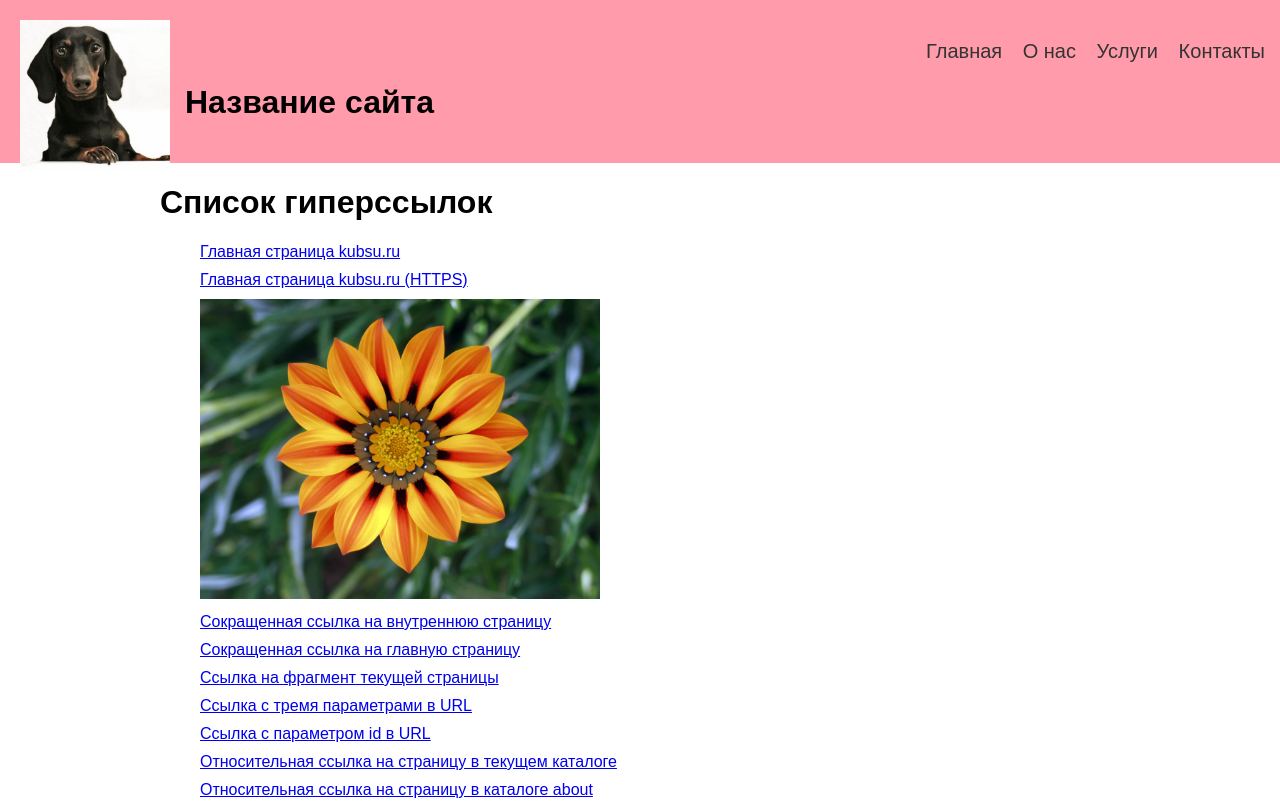
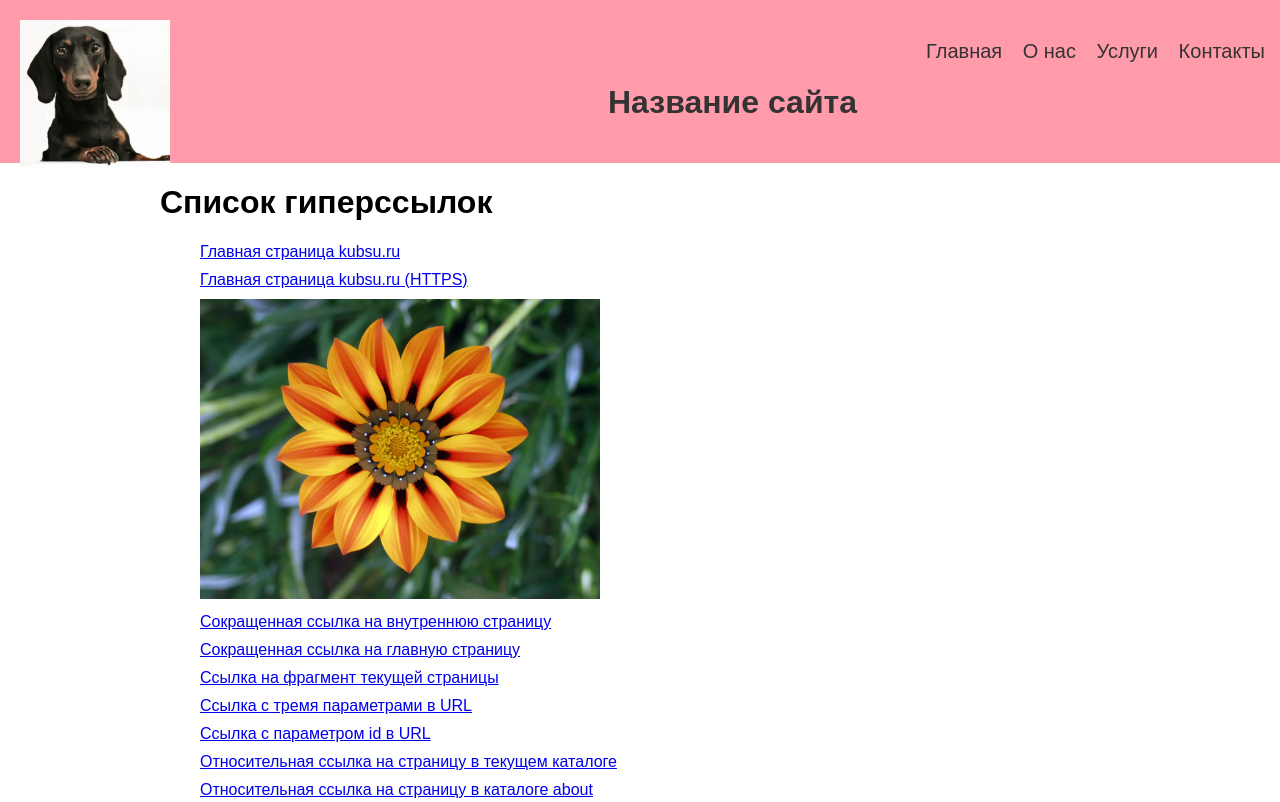
Before and after one commit to s0188279/web2, a plain HTML site: page index.html in a window 1280 px wide. Shown: the top 802 px of the page. Drawn offline with Linux system fonts and the light colour scheme.

Commit message:
Update style.css

```diff
--- a/style.css
+++ b/style.css
@@ -15,6 +15,11 @@ body {
     padding: 10px;
 }
 
+#h1 {
+    color:#333;
+    text-align: center;
+}
+
 .logo {
     text-align: left;
     width: 150px;
@@ -22,6 +27,7 @@ body {
     bottom: 840px;
     left: 10px;
     margin-right: 15px;
+    margin-botttom: 10px;
 }
 
 .links {
```
